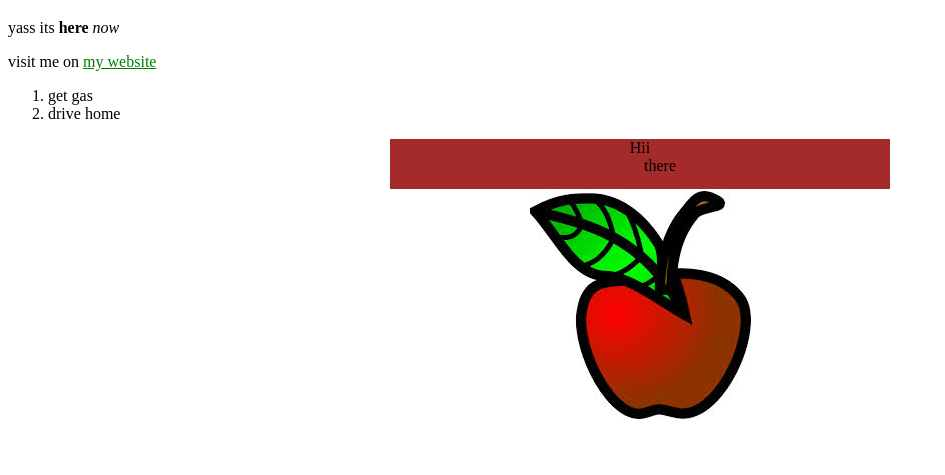
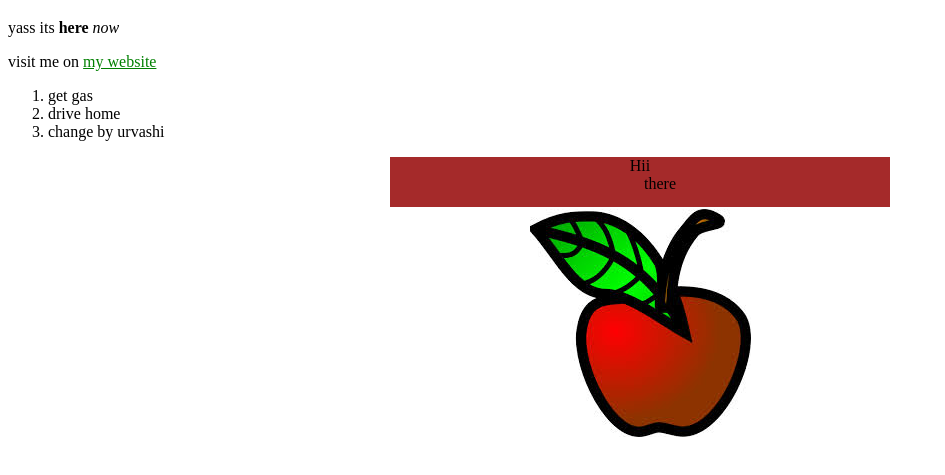
Before and after one commit to Sunidhipd/sample-example, a plain HTML site: page new.html in a window 1280 px wide. Shown: the part 63-538 px from the top of the page, without its empty margins (0-945 px from the left). Drawn offline with Linux system fonts and the light colour scheme.

Commit message:
changes i made

```diff
--- a/new.html
+++ b/new.html
@@ -14,6 +14,7 @@
         <ol>
             <li> get gas</li>
             <li>drive home</li>
+            <li>change by urvashi</li>
         </ol>
     <div>
         <dl>
```
